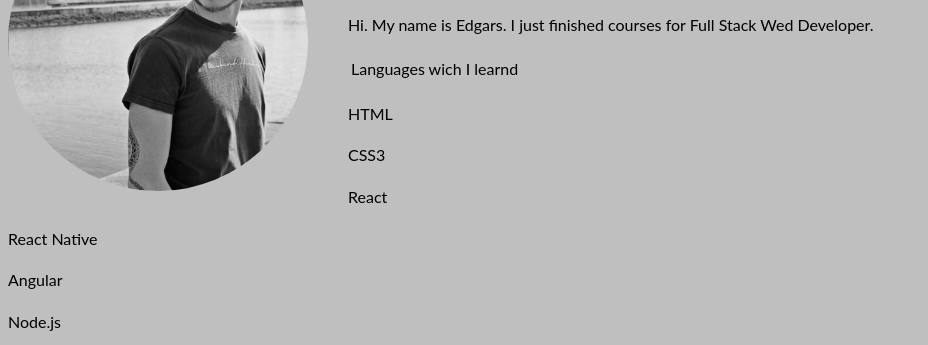
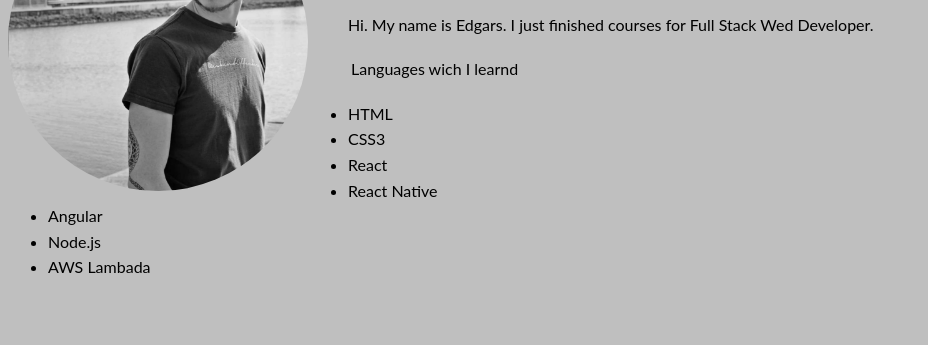
Before and after one commit to EdgarsMatisans/MyPortfolio, a plain HTML site: page about.html in a window 1280 px wide. Shown: the part 124-469 px from the top of the page, without its empty margins (0-928 px from the left). Drawn offline with nearby package versions, Linux system fonts and the light colour scheme.

Commit message:
Update about.html

```diff
--- a/about.html
+++ b/about.html
@@ -37,26 +37,19 @@
              <td>Languages wich I learnd</td>
           </tr>
          </table>
+         <ul>
 
-         <p>HTML</p>
-         <p>CSS3</p>
-          <p>React</p>
-          <p>React Native</p>
-          <p>Angular</p>
-          <p>Node.js</p>
-          <p>AWS Lambada</p></ul>
-         <!-- <h1>About</h1>
-        <div>
-          <p>This page is about myself. This is what I enjoy doing:</p> -->
-          <!-- <ul>
-            <li></li>
-            <li></li>
-            <li></li>
-            <li></li>
+         <li>HTML</li>
+         <li>CSS3</li>
+          <li>React</li>
+          <li>React Native</li>
+          <li>Angular</li>
+          <li>Node.js</li>
+          <li>AWS Lambada</li>
 
-          </ul> -->
+        </ul>
+
         </div>
-        <!-- <a href="files/cv.pdf" class="button" download>Download my CV</a> -->
        <br>
       <footer class="page-footer"></footer>
       <p>Find me on</p>
@@ -70,5 +63,5 @@
       </div>
 
 
-  <!-- <script src="js/tota11y.min.js"></script> -->
+
   </html>
```
